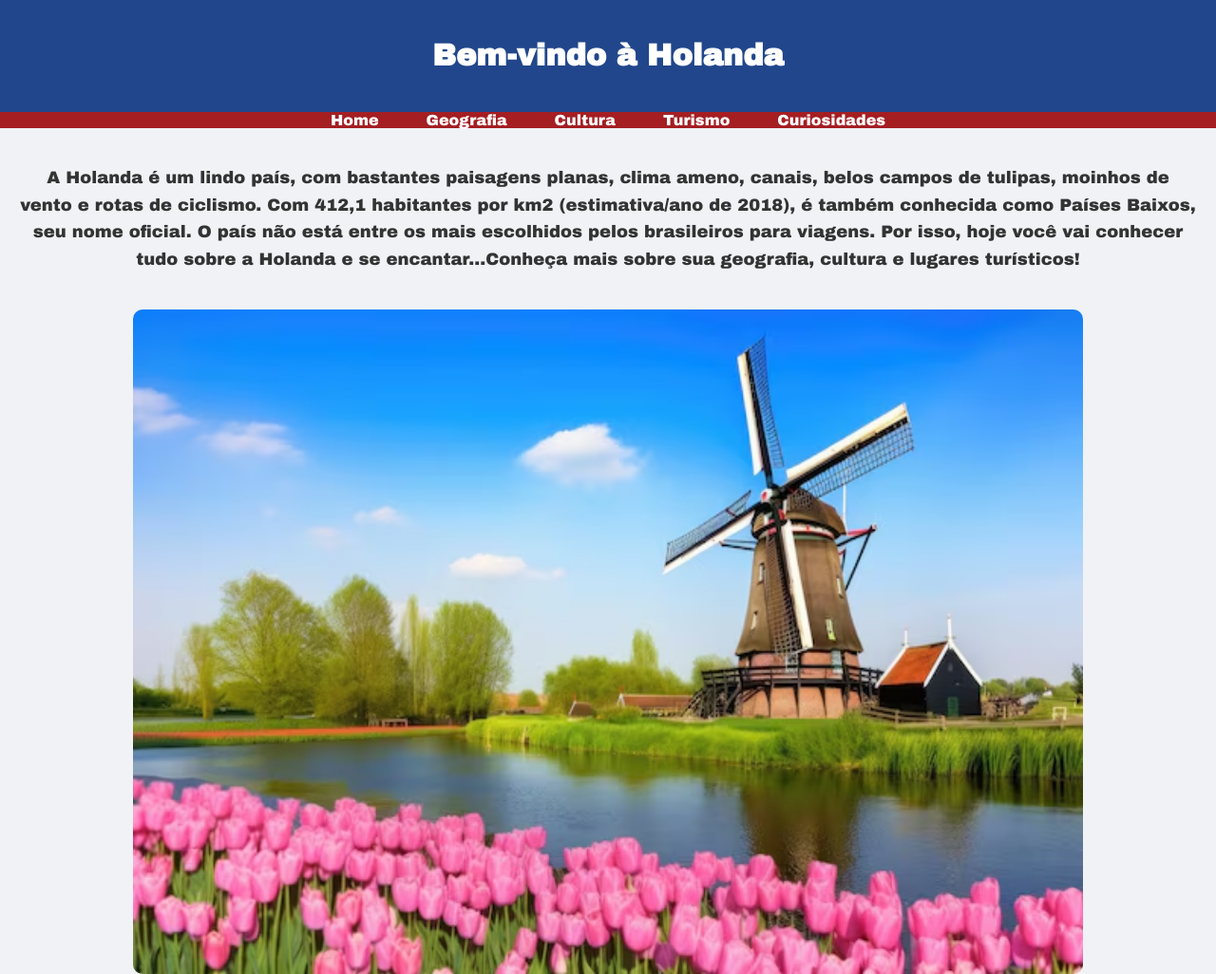
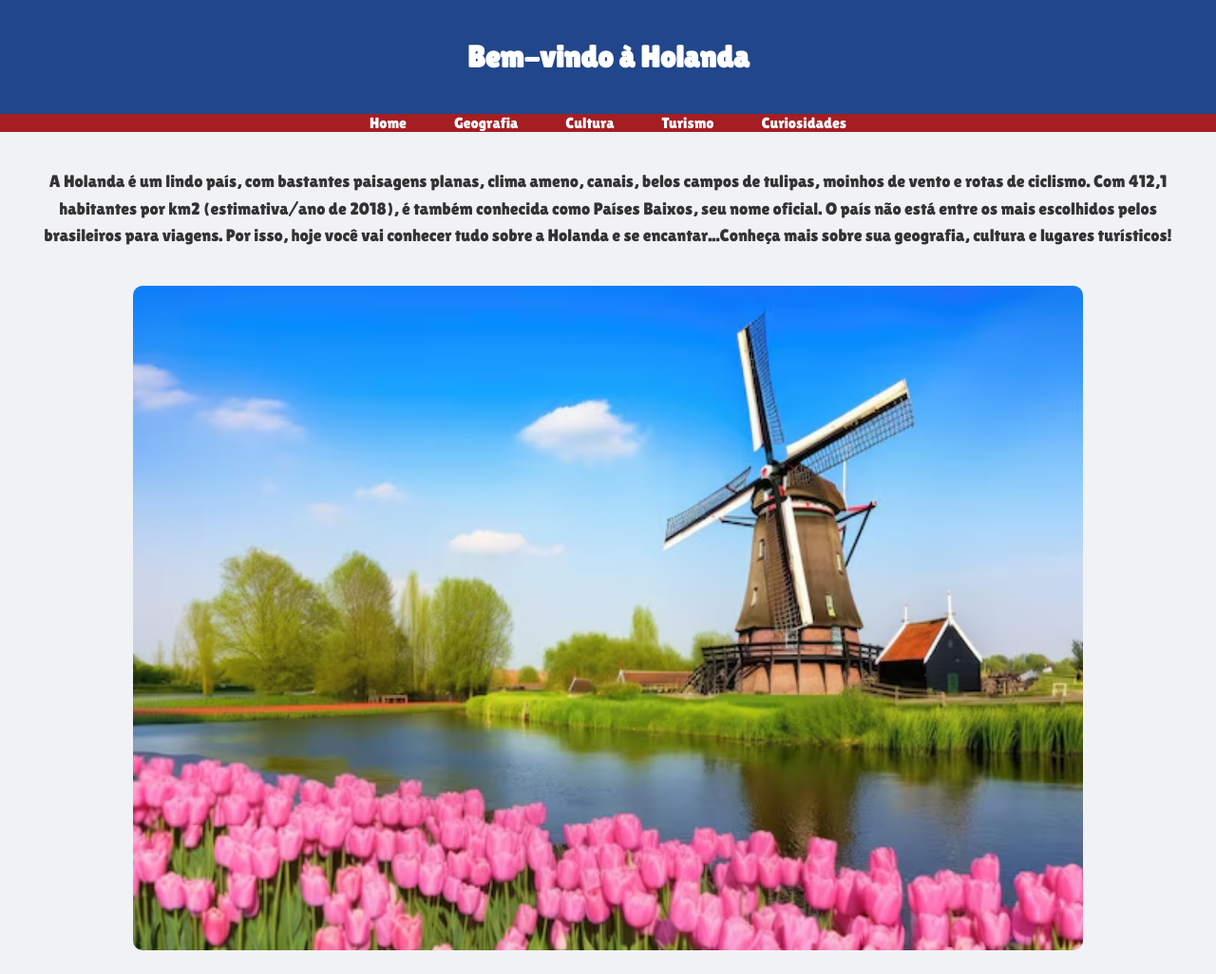
Before and after one commit to RaphaelBrandao12B/Holanda-Pa-ses-Baixos, a plain HTML site: page index.html in a window 1280 px wide. Shown: the whole page at 95% size. Drawn offline with Linux system fonts and the light colour scheme; a web font is replaced by a local one.

Commit message:
projeto atualizado

```diff
--- a/cultura.css
+++ b/cultura.css
@@ -1,12 +1,13 @@
-body {
+ body {
     font-family: "Lilita One", sans-serif;
-    background-color: #fff8e1;
+    background-color: #f0f2f5;
+    ;
     margin: 0;
     padding: 0;
 }
 
 header {
-    background-color: #ff9800;
+    background-color: #21468B;
     color: white;
     padding: 20px;
     text-align: center;
@@ -15,7 +16,7 @@ header {
 nav ul {
     list-style: none;
     padding: 0;
-    background-color: #f57c00;
+    background-color:#A41E22;
     display: flex;
     justify-content: center;
     margin: 0;
@@ -32,7 +33,7 @@ nav ul li a {
 }
 
 nav ul li a:hover {
-    background-color: #ff9800;
+    background-color: #21468B;
 }
 
 main {
--- a/curiosidades.css
+++ b/curiosidades.css
@@ -2,13 +2,13 @@
 
 body {
     font-family: "Lilita One", sans-serif;
-    background-color: #e8f5e9;
+    background-color: #f0f2f5;
     margin: 0;
     padding: 0;
 }
 
 header {
-    background-color: #4caf50;
+    background-color: #21468B;
     color: white;
     padding: 20px;
     text-align: center;
@@ -17,7 +17,7 @@ header {
 nav ul {
     list-style: none;
     padding: 0;
-    background-color: #388e3c;
+    background-color: #A41E22;
     display: flex;
     justify-content: center;
     margin: 0;
@@ -34,7 +34,7 @@ nav ul li a {
 }
 
 nav ul li a:hover {
-    background-color: #4caf50;
+    background-color: #21468B;
 }
 
 main {
--- a/geografia.css
+++ b/geografia.css
@@ -1,14 +1,14 @@
 
 
 body {
-    font-family: "Archivo Black", sans-serif;
-    background-color: #e0f7fa;
+    font-family: "Lilita One", sans-serif;
+    background-color: #f0f2f5;
     margin: 0;
     padding: 0;
 }
 
 header {
-    background-color: #008080;
+    background-color: #21468B;
     color: white;
     padding: 20px;
     text-align: center;
@@ -17,7 +17,7 @@ header {
 nav ul {
     list-style: none;
     padding: 0;
-    background-color: #005555;
+    background-color: #A41E22;
     display: flex;
     justify-content: center;
     margin: 0;
@@ -34,7 +34,7 @@ nav ul li a {
 }
 
 nav ul li a:hover {
-    background-color: #008080;
+    background-color: #21468B;
 }
 
 main {
--- a/style.css
+++ b/style.css
@@ -1,28 +1,28 @@
 
 
 body {
-    font-family: "Archivo Black", sans-serif;
-    background-color: #f0f2f5; /* Fundo neutro para destaque nos elementos */
+    font-family: "Lilita One", sans-serif;
+    background-color: #f0f2f5;
     margin: 0;
     padding: 0;
 }
 
 header {
-    background-color: #21468B; /* Azul escuro da bandeira holandesa */
+    background-color: #21468B;
     color: white;
     padding: 20px;
     text-align: center;
-    border: 0 4px 8px rgba(0, 0, 0, 0.2); /* Sombra para destacar */
+    border: 0 4px 8px rgba(0, 0, 0, 0.2);
 }
 
 nav ul {
     list-style: none;
     padding: 0;
-    background-color: #A41E22; /* Vermelho da bandeira */
+    background-color: #A41E22;
     display: flex;
     justify-content: center;
     margin: 0;
-    border: 0 4px 8px rgba(0, 0, 0, 0.2); /* Sombra leve */
+    border: 0 4px 8px rgba(0, 0, 0, 0.2);
 }
 
 nav ul li {
@@ -37,8 +37,8 @@ nav ul li a {
 }
 
 nav ul li a:hover {
-    background-color: #21468B; /* Azul ao passar o mouse */
-    color: #fff; /* Branco para contraste */
+    background-color: #21468B;
+    color: #fff;
 }
 
 main {
@@ -52,7 +52,7 @@ main img {
     height: 700px;
     border-radius: 10px;
     margin-top: 20px;
-    border: 0 4px 8px rgba(0, 0, 0, 0.2); /* Sombra para dar destaque */
+    border: 0 4px 8px rgba(0, 0, 0, 0.2);
 }
 
 main p {
--- a/turismo.css
+++ b/turismo.css
@@ -2,13 +2,13 @@
 
 body {
     font-family: "Lilita One", sans-serif;
-    background-color: #f3e5f5;
+    background-color: #f0f2f5;
     margin: 0;
     padding: 0;
 }
 
 header {
-    background-color: #9c27b0;
+    background-color:#21468B;
     color: white;
     padding: 20px;
     text-align: center;
@@ -17,7 +17,7 @@ header {
 nav ul {
     list-style: none;
     padding: 0;
-    background-color: #7b1fa2;
+    background-color: #A41E22;
     display: flex;
     justify-content: center;
     margin: 0;
@@ -34,7 +34,7 @@ nav ul li a {
 }
 
 nav ul li a:hover {
-    background-color: #9c27b0;
+    background-color: #21468B;
 }
 
 main {
```
